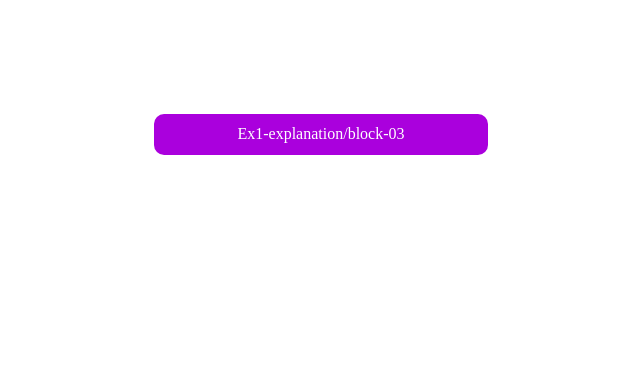
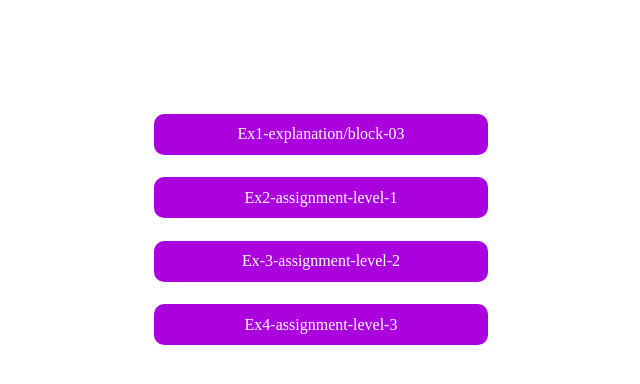
Before and after one commit to tinkalguli/Flexbox, a plain HTML site: page index.html in a window 1280 px wide. Shown: the whole page, without its empty margins (339-979 px from the left). Drawn offline with Linux system fonts and the light colour scheme.

Commit message:
Update index.html for deployment

```diff
--- a/index.html
+++ b/index.html
@@ -27,9 +27,10 @@
   </head>
   <body>
     <ul>
-      <li><a href="Ex1-explanation/block-03
-/index.html">Ex1-explanation/block-03
-</a></li>
+      <li><a href="Ex1-explanation/block-03/index.html">Ex1-explanation/block-03</a></li>
+      <li><a href="Ex2-assignment-level-1/index.html">Ex2-assignment-level-1</a></li>
+      <li><a href="Ex-3-assignment-level-2/index.html">Ex-3-assignment-level-2</a></li>
+      <li><a href="Ex4-assignment-level-3/index.html">Ex4-assignment-level-3</a></li>
     </ul>
   </body>
 </html>
```
